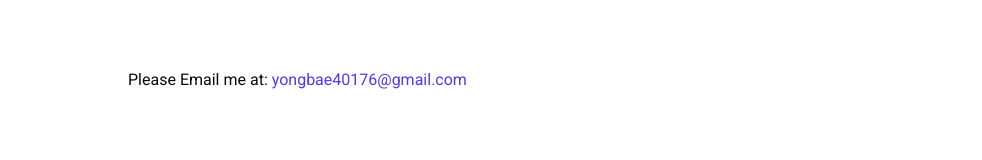
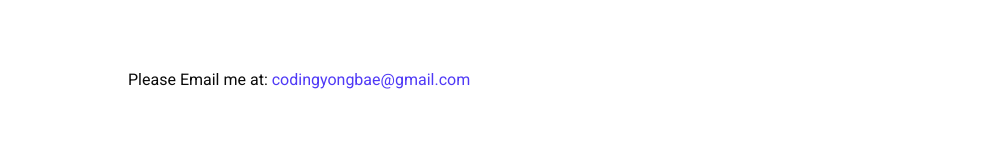
Before and after one commit to yongbaehong/portfolio, a Next.js app: page / in a window 1280 px wide. Shown: the part 1744-1904 px from the top of the page, without its empty margins (224-1206 px from the left). Built offline with nearby package versions, Linux system fonts and the light colour scheme; a web font is replaced by a local one.

Commit message:
change email address in footer

```diff
--- a/app/components/Contact/Contact.tsx
+++ b/app/components/Contact/Contact.tsx
@@ -18,10 +18,10 @@
         <div className="mx-auto mt-16 max-w-xl sm:mt-20">
           Please Email me at:{" "}
           <a
-            href="mailto:yongbae40176@gmail.com"
+            href="mailto:codingyongbae@gmail.com"
             className="text-indigo-600 hover:text-indigo-500"
           >
-            yongbae40176@gmail.com
+            codingyongbae@gmail.com
           </a>
         </div>
       </form>
```
